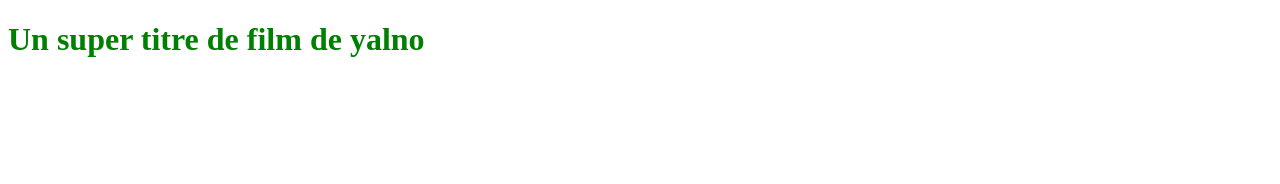
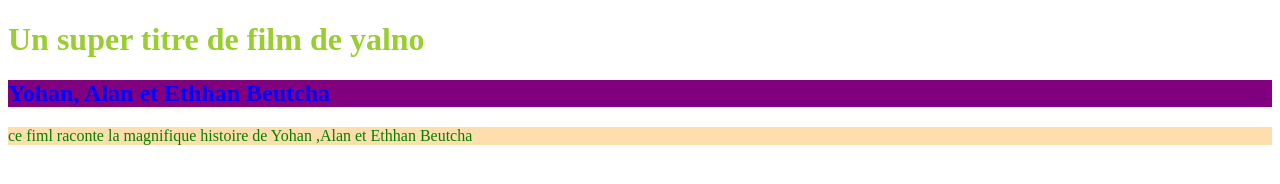
Before and after one commit to JeanGis/superprojet, a plain HTML site: page index.html in a window 1280 px wide. Drawn offline with Linux system fonts and the light colour scheme.

Commit message:
changement dans index et css

```diff
--- a/index.html
+++ b/index.html
@@ -7,5 +7,7 @@
 
 <body>
 	<h1>Un super titre de film de yalno</h1>
+	<h2>Yohan, Alan et Ethhan Beutcha</h2>
+	<p>ce fiml raconte la magnifique histoire de Yohan ,Alan et Ethhan Beutcha</p>
 </body>
 </html>
--- a/styles.css
+++ b/styles.css
@@ -1,4 +1,17 @@
 h1{
-	color: green;
+	color: yellowgreen;
+	background: initial;
 
 }
+
+h2{
+color: blue;
+	background: purple;
+
+}
+
+
+p{
+	color: green;
+	background: navajowhite;
+}
```
